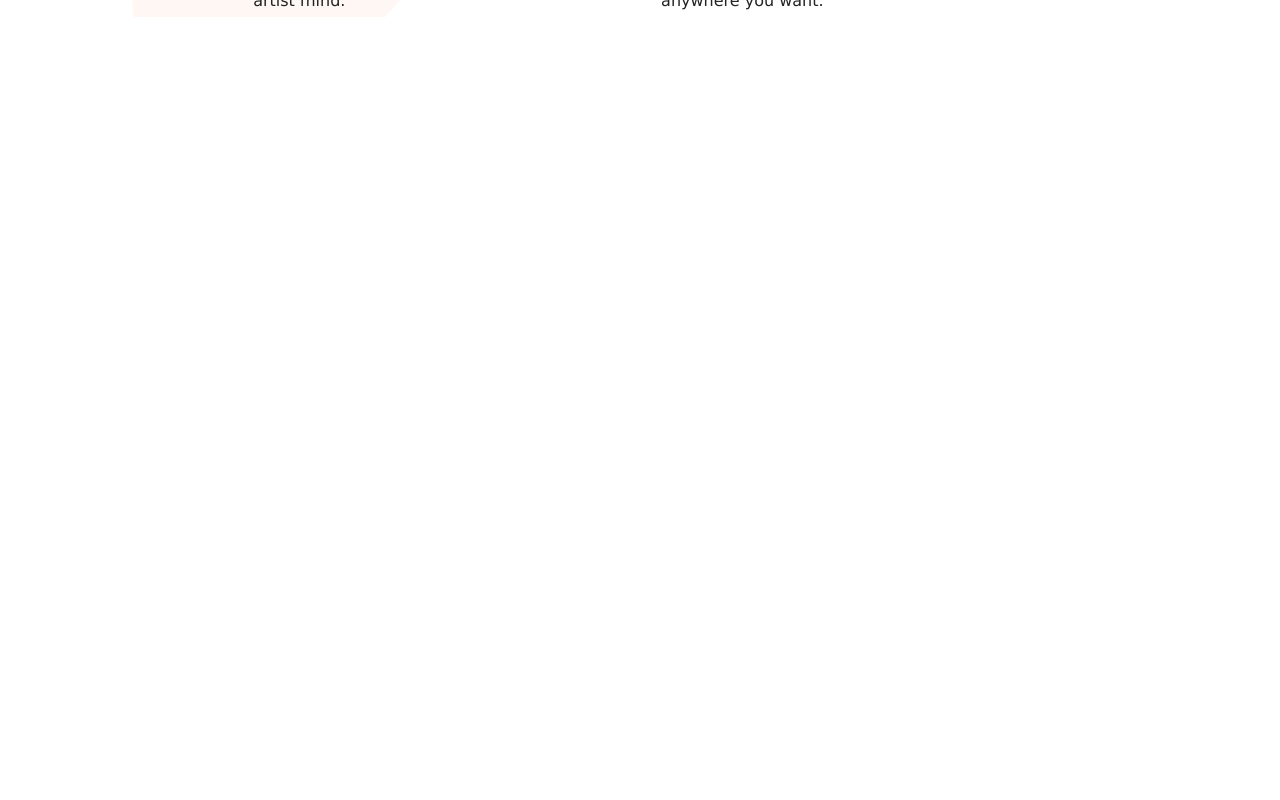
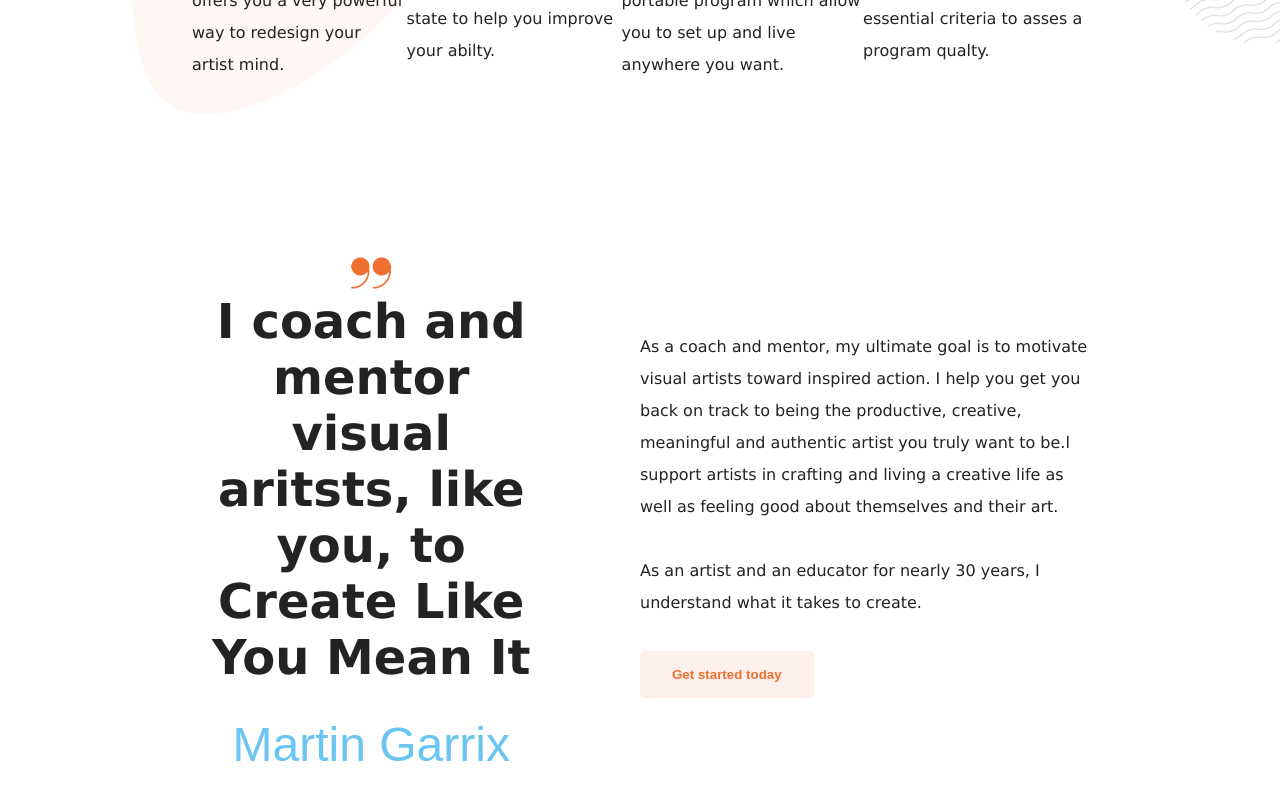
Before and after one commit to MarcoGranata9/proj-html-vuejs, a Vue app: page / in a window 1280 px wide. Shown: the part 1314-2114 px from the top of the page. Before the commit the page ends 1379 px from the top, so only its background shows below. Built offline with nearby package versions, Linux system fonts and the light colour scheme.

Commit message:
add: cta section

```diff
--- a/src/components/AppMain.vue
+++ b/src/components/AppMain.vue
@@ -1,4 +1,5 @@
 <script>
+import CallToActionSection from "./CallToActionSection.vue";
 import CoachingSection from "./CoachingSection.vue";
 import MainHero from "./MainHero.vue"
 
@@ -13,7 +14,7 @@ export default {
             return new URL(`../assets/img/hero/${imgName}`, import.meta.url).href;
         }
     },
-    components: { MainHero, CoachingSection },
+    components: { MainHero, CoachingSection, CallToActionSection },
 }
 </script>
 
@@ -21,6 +22,7 @@ export default {
 <main>
     <MainHero/>
     <CoachingSection/>
+    <CallToActionSection/>
 </main>
 </template>
 
--- /dev/null
+++ b/src/components/CallToActionSection.vue
@@ -0,0 +1,72 @@
+<script>
+export default {
+    data() {
+        return {
+            imgQuote: "artist-quote-icon.png"
+        }
+    },
+    methods: {
+        getImgPath(imgName) {
+            return new URL(`../assets/img/${imgName}`, import.meta.url).href;
+        }
+    },
+}
+</script>
+
+<template>
+<section>
+    <div class="container-m">
+        <div class="row">
+            <div class="col title">
+                <div class="card">
+                    <img :src="getImgPath(imgQuote)" alt="">
+                    <h2>I coach and mentor visual aritsts, like you, to Create Like You Mean It</h2>
+                    <p>Martin Garrix</p>
+                </div>
+            </div>
+            <div class="col text">
+                <div class="card">
+                    <p>As a coach and mentor, my ultimate goal is to motivate visual artists toward inspired action. I help you get you back on track to being the productive, creative, meaningful and authentic artist you truly want to be.l support artists in crafting and living a creative life as well as feeling good about themselves and their art.</p>
+                    <p>As an artist and an educator for nearly 30 years, I understand what it takes to create.</p>
+                    <button class="btn-light">Get started today</button>
+                </div>
+            </div>
+        </div>
+    </div>
+</section>
+</template>
+
+<style scoped lang="scss">
+@use "../style/partials/mixin" as *;
+@use "../style/partials/variables" as *;
+section {
+    padding: 4rem 0;
+}
+.row {
+    @include flex(space-between, center, row);
+
+    .col.title {
+        text-align: center;
+        width: 40%;
+        h2 {
+            font-size: 3rem;
+            margin-bottom: 2rem;
+        }
+        p {
+            font-family: 'Dancing Script Variable', sans-serif;
+            color: $title-color;
+            font-size: 3rem;
+        }
+    }
+    .col.text{
+        width: 50%;
+        p{
+            line-height: 2rem;
+            margin-bottom: 2rem;
+        }
+        .btn-light{
+            padding: 1rem 2rem
+        }
+    }
+}
+</style>
--- a/src/components/CoachingSection.vue
+++ b/src/components/CoachingSection.vue
@@ -77,6 +77,7 @@ section {
     background-image: url(../assets/img/maxcoach-shape-14.png);
     text-align: center;
     margin: 3rem 0;
+    padding: 4rem 0;
     background-size: contain;
     background-repeat: no-repeat;
     position: relative;
--- a/src/components/CoachingSectionCard.vue
+++ b/src/components/CoachingSectionCard.vue
@@ -31,6 +31,6 @@ export default {
 
 .card {
     line-height: 2rem;
+    text-align: left;
 }
-
 </style>
--- a/src/style/general.scss
+++ b/src/style/general.scss
@@ -42,6 +42,21 @@ ul {
     font-weight: bold;
     &:hover {
         cursor: pointer;
-        opacity: 70%;
+        background-color: $title-color;
     }
 }
+
+.btn-light {
+    color: $btn-bg;
+    background-color: $btn-bg-light;
+    border: none;
+    padding: 0.5em 2em;
+    border-radius: 5px;
+    font-weight: bold;
+    &:hover {
+        cursor: pointer;
+        background-color: $btn-bg;
+        color: $btn-text;
+    }
+
+}
```
